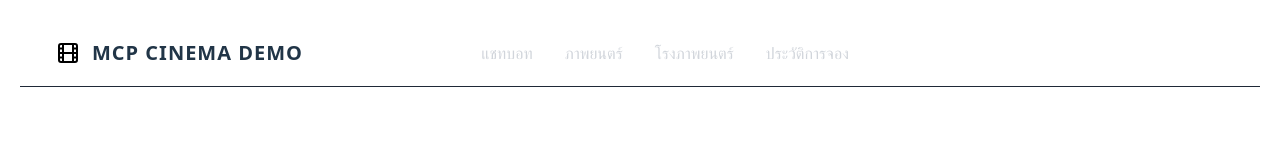
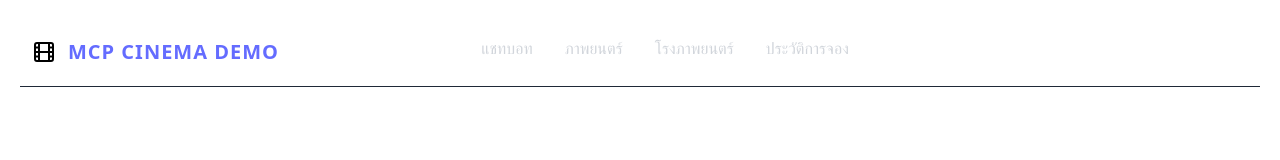
Before and after one commit to Poopamaster/Project_Final, a Vue app in the folder client/: page / in a window 1280 px wide. Shown: the top 160 px of the page. Built offline with nearby package versions, Linux system fonts and the light colour scheme; no server answers.

Commit message:
edit css in navbar

```diff
--- a/client/src/components/Navbar.jsx
+++ b/client/src/components/Navbar.jsx
@@ -9,7 +9,7 @@ const Navbar = () => {
         <div className="brand-icon">
            <Film size={24} />
         </div>
-        <span className="brand-text">MCP CINEMA DEMO</span>
+        <a className="brand-text" href="Homepage">MCP CINEMA DEMO</a>
       </div>
 
       <div className="nav-links">
--- a/client/src/css/global.css
+++ b/client/src/css/global.css
@@ -15,15 +15,3 @@ body {
   font-family: 'Prompt', sans-serif;
   -webkit-font-smoothing: antialiased;
 }
-
-/* Scrollbar สวยๆ */
-::-webkit-scrollbar {
-  width: 8px;
-}
-::-webkit-scrollbar-track {
-  background: var(--bg-color);
-}
-::-webkit-scrollbar-thumb {
-  background: #334155;
-  border-radius: 4px;
-}
--- a/client/src/css/navbar.css
+++ b/client/src/css/navbar.css
@@ -1,8 +1,8 @@
 .navbar {
   display: flex;
-  align-items: center;
+  align-items: flex-start;
   justify-content: space-between;
-  padding: 1rem 2rem;
+  padding: 1rem 0.5rem;
   background-color: var(--bg-color);
   border-bottom: 1px solid #1f2937;
 }
@@ -58,6 +58,7 @@
   font-weight: 500;
   cursor: pointer;
   transition: background-color 0.3s;
+
 }
 
 .nav-login-btn:hover {
```
